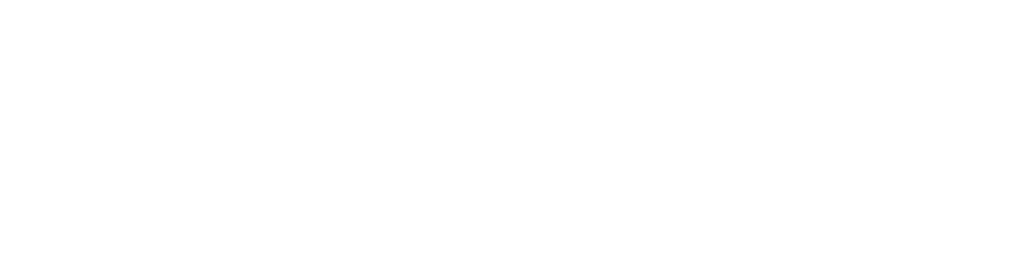
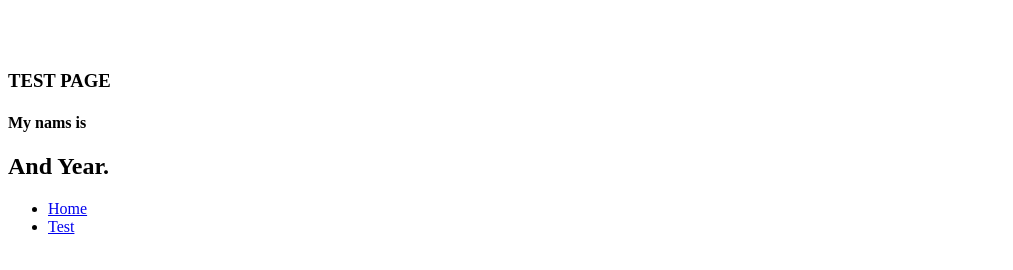
Before and after one commit to pathas1126/my-blog-reactjs, a React app: page /test in a window 1280 px wide. Shown: the part 336-606 px from the top of the page, without its empty margins (0-1013 px from the left). Built offline with nearby package versions, Linux system fonts and the light colour scheme; no server answers.

Commit message:
Using react-router-dom, query-string

```diff
--- a/package.json
+++ b/package.json
@@ -51,10 +51,12 @@
     "postcss-normalize": "8.0.1",
     "postcss-preset-env": "6.7.0",
     "postcss-safe-parser": "4.0.1",
+    "query-string": "^6.11.1",
     "react": "^16.13.0",
     "react-app-polyfill": "^1.0.6",
     "react-dev-utils": "^10.2.0",
     "react-dom": "^16.13.0",
+    "react-router-dom": "^5.1.2",
     "resolve": "1.15.0",
     "resolve-url-loader": "3.1.1",
     "sass-loader": "8.0.2",
--- a/src/App.js
+++ b/src/App.js
@@ -1,5 +1,8 @@
 import React, { useState, useEffect } from "react";
 import axios from "axios";
+import { Route, Link, Switch } from "react-router-dom";
+
+import { Home, Test } from "./inc";
 
 const App = () => {
   const [name, setName] = useState("");
@@ -186,6 +189,20 @@ const App = () => {
             })}
         </div>
       </div>
+      <Route exact path="/" component={Home} />
+      <Switch>
+        <Route path="/test/:data/:age" component={Test} />
+        <Route path="/test/:data" component={Test} />
+        <Route path="/test" component={Test} />
+      </Switch>
+      <ul>
+        <li>
+          <Link to="/">Home</Link>
+        </li>
+        <li>
+          <Link to="/test">Test</Link>
+        </li>
+      </ul>
     </div>
   );
 };
--- /dev/null
+++ b/src/inc/home.jsx
@@ -0,0 +1,9 @@
+import React from "react";
+
+export default function home() {
+  return (
+    <div>
+      <h1>Home MAIN PAGE</h1>
+    </div>
+  );
+}
--- /dev/null
+++ b/src/inc/index.js
@@ -0,0 +1,2 @@
+export { default as Home } from "./home";
+export { default as Test } from "./test";
--- /dev/null
+++ b/src/inc/test.jsx
@@ -0,0 +1,17 @@
+import React from "react";
+import queryString from "query-string";
+
+const test = props => {
+  const qry = queryString.parse(props.location.search);
+  console.log(qry);
+
+  return (
+    <div>
+      <h3>TEST PAGE</h3>
+      <h4>My nams is {qry.name}</h4>
+      <h2>And {qry.age} Year.</h2>
+    </div>
+  );
+};
+
+export default test;
--- a/src/index.js
+++ b/src/index.js
@@ -1,5 +1,11 @@
 import React from "react";
 import ReactDOM from "react-dom";
 import App from "./App";
+import { BrowserRouter } from "react-router-dom";
 
-ReactDOM.render(<App />, document.getElementById("root"));
+ReactDOM.render(
+  <BrowserRouter>
+    <App />
+  </BrowserRouter>,
+  document.getElementById("root")
+);
```
Also changed, not shown: 1 other file (tests, documents, lock files or other folders).
